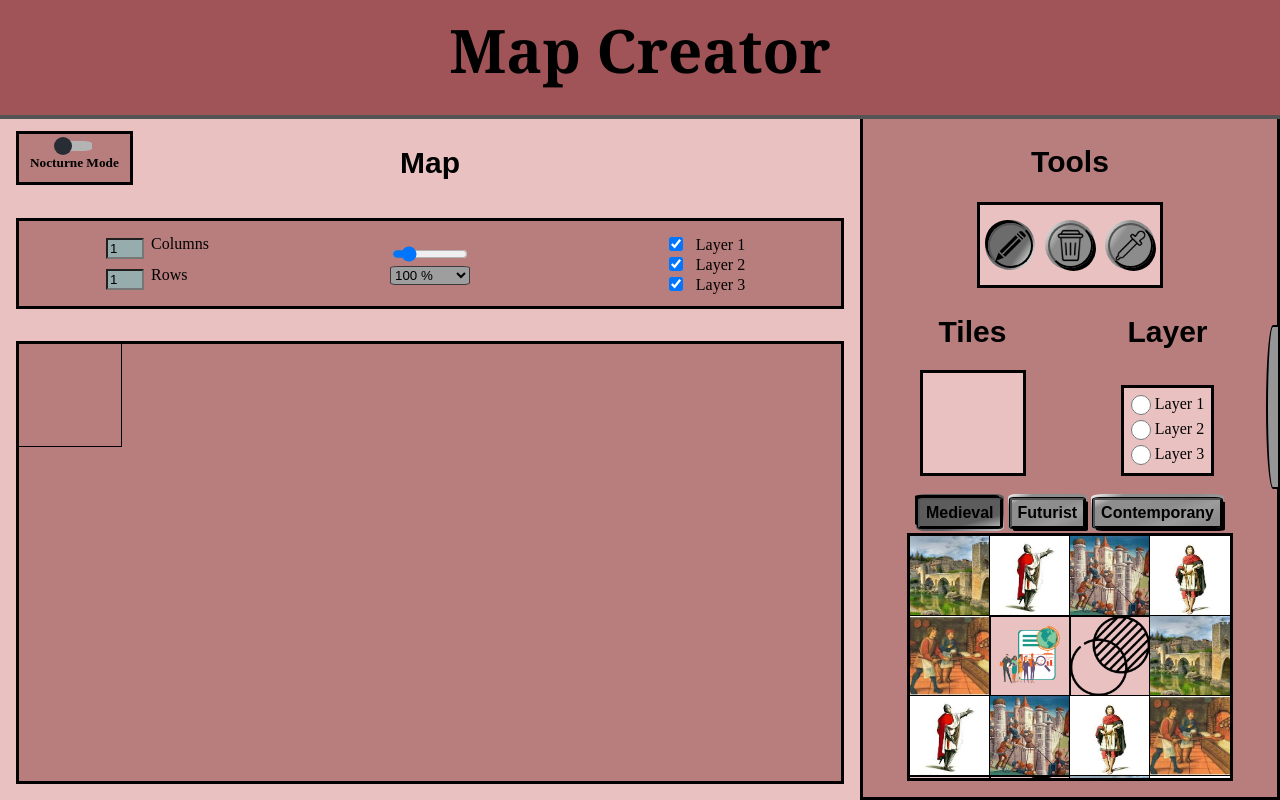
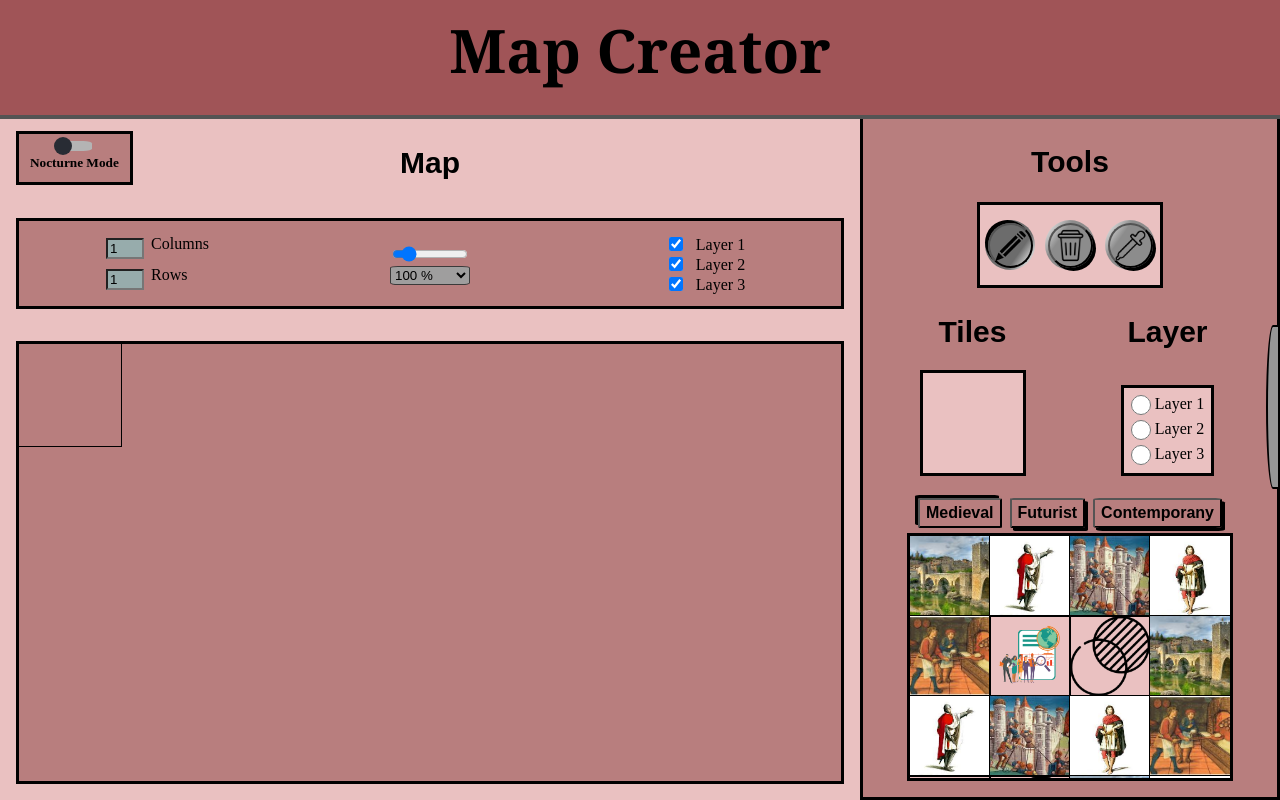
Before and after one commit to GeroNahu/Map-Creator, a React (Create React App) app: page / in a window 1280 px wide. Built offline with nearby package versions, Linux system fonts and the light colour scheme.

Commit message:
Fixes appThemes

```diff
--- a/src/constants/AppThemes.js
+++ b/src/constants/AppThemes.js
@@ -15,10 +15,9 @@ const defaultThemes = {
     TOOLS_SECTION_BACKGROUND: "#B87E7E",
     SELECTED_TOOL_BACKGROUND: "#EAC1C1",
     LAYER_SELECTOR_BACKGROUND: "#EAC1C1",
-    THEME_BUTTONS_BACKGROUND_COLOR: "#8c8c8c",
-    THEME_BUTTONS_BACKGROUND:
+    CATEGORY_BUTTONS_BACKGROUND:
       "linear-gradient(155deg, #ffffff, #8e8e8e, #8e8e8e, #8c8c8c, #9c9c9c, #8c8c8c, #8c8c8c)",
-    THEME_BUTTONS_BACKGROUND_ON:
+    CATEGORY_BUTTONS_BACKGROUND_ON:
       "linear-gradient(165deg, #5c5c5c, #5c5c5c, #5c5c5c, #5c5c5c, #5c5c5c, #5e5e5e, #9c9c9c, #cccccc)",
     TOOLS_CONTAINER_BACKGROUND: "#EAC1C1",
     HEADER_BORDER: "#000000",
@@ -29,7 +28,7 @@ const defaultThemes = {
     SELECTED_TOOL_BORDER: "#000000",
     LAYER_SELECTOR_BORDER: "#000000",
     TOOLS_CONTAINER_BORDER: "#000000",
-    THEME_BUTTONS_BORDER: "#000000",
+    CATEGORY_BUTTONS_BORDER: "#000000",
     TILE_GRID_COLOR: "#000000",
     TOOLS_GRID_COLOR: "#000000",
   },
@@ -49,11 +48,10 @@ const defaultThemes = {
     TOOLS_SECTION_BACKGROUND: "#323232",
     SELECTED_TOOL_BACKGROUND: "#555555",
     LAYER_SELECTOR_BACKGROUND: "#555555",
-    THEME_BUTTONS_BACKGROUND_COLOR: "#8c8c8c",
-    THEME_BUTTONS_BACKGROUND:
-      "linear-gradient(165deg, #ffffff, #8c8c8c, #8c8c8c, #8c8c8c, #8c8c8c, #8c8c8c, #8c8c8c)",
-    THEME_BUTTONS_BACKGROUND_ON:
-      "linear-gradient(175deg, #6c6c6c, #6c6c6c, #6c6c6c, #6c6c6c, #6c6c6c, #6c6c6c, #6c6c6c, #9c9c9c, #cccccc)",
+    CATEGORY_BUTTONS_BACKGROUND:
+      "linear-gradient(155deg, #ffffff, #8e8e8e, #8e8e8e, #8c8c8c, #9c9c9c, #8c8c8c, #8c8c8c)",
+    CATEGORY_BUTTONS_BACKGROUND_ON:
+      "linear-gradient(165deg, #5c5c5c, #5c5c5c, #5c5c5c, #5c5c5c, #5c5c5c, #5e5e5e, #9c9c9c, #cccccc)",
     TOOLS_CONTAINER_BACKGROUND: "#555555",
     HEADER_BORDER: "#ffffff",
     TOOGLE_CONTAINER_BORDER: "#ffffff",
@@ -63,7 +61,7 @@ const defaultThemes = {
     SELECTED_TOOL_BORDER: "#ffffff",
     LAYER_SELECTOR_BORDER: "#ffffff",
     TOOLS_CONTAINER_BORDER: "#ffffff",
-    THEME_BUTTONS_BORDER: "#FFFFFF",
+    CATEGORY_BUTTONS_BORDER: "#FFFFFF",
     TILE_GRID_COLOR: "#ffffff",
     TOOLS_GRID_COLOR: "#ffffff",
   },
```
